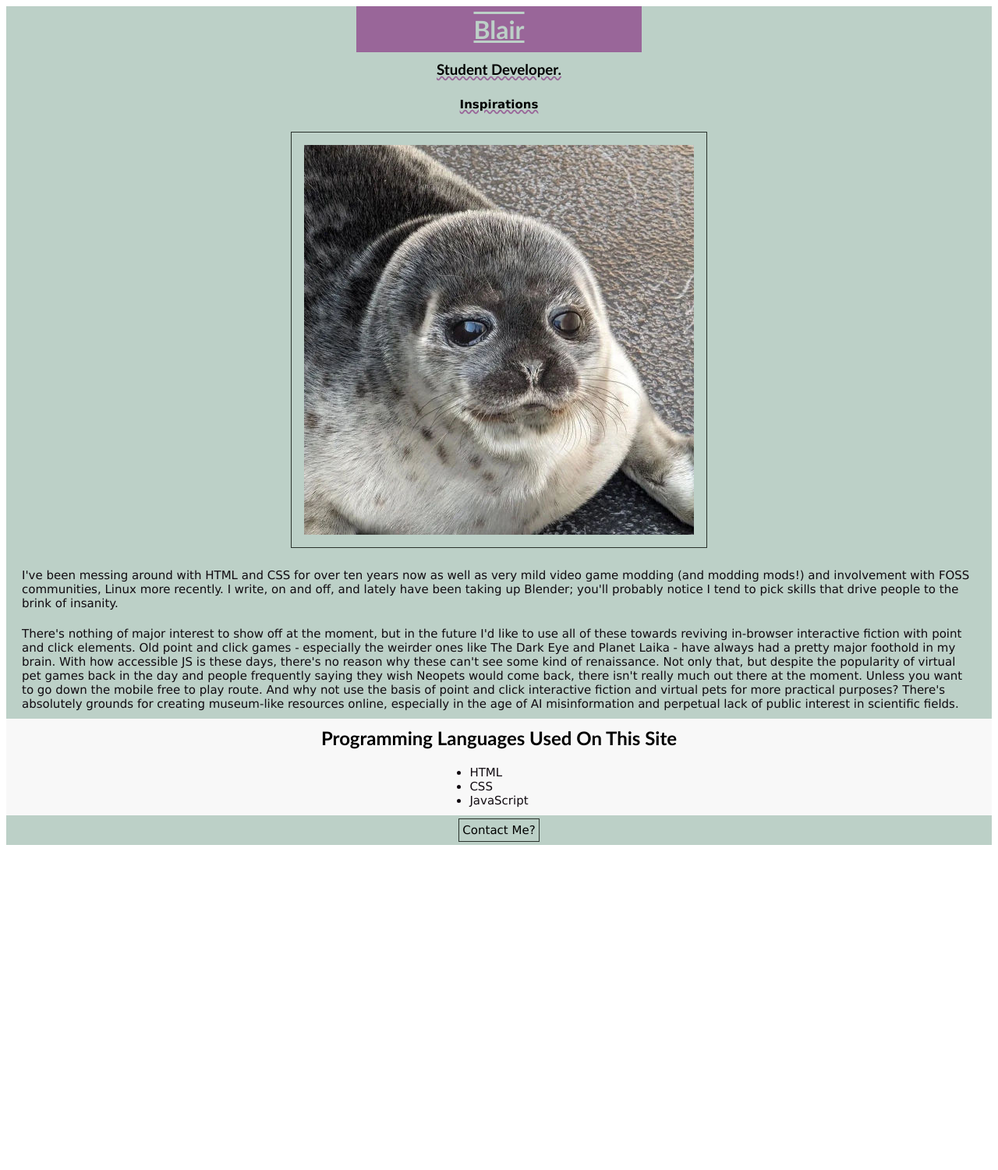
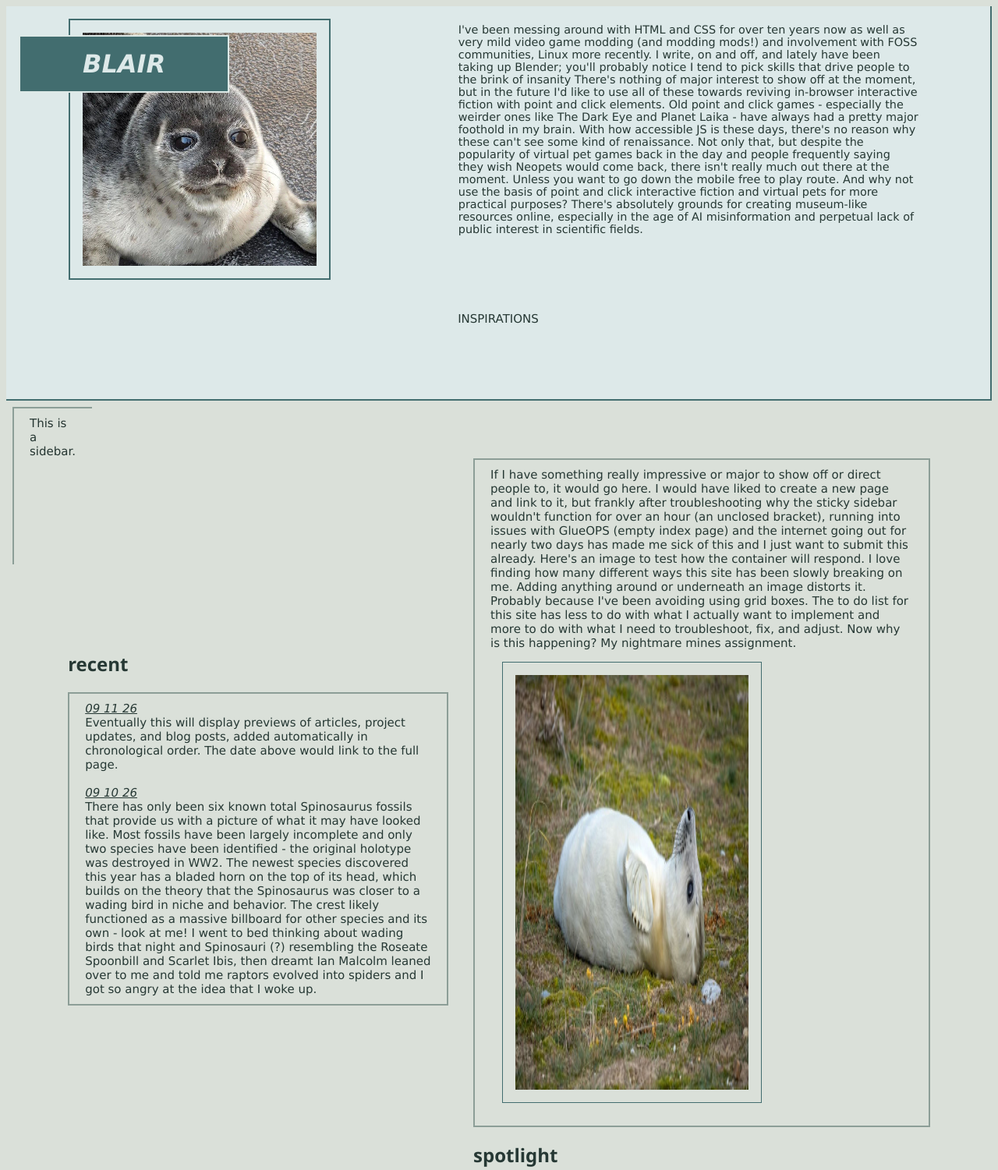
Before and after one commit to iremembergreen/COSC1350, a plain HTML site: page index.html in a window 1280 px wide. Shown: the top 1501 px of the page at 78% size. Before the commit the page ends 1092 px from the top, so only its background shows below. Drawn offline with Linux system fonts and the light colour scheme.

Commit message:
add css styling rules

```diff
--- a/index.html
+++ b/index.html
@@ -9,32 +9,45 @@
 <body>
     <header>
     <div class="heading">
-     <h1>Blair</h1>
-   <h3>Student Developer.</h3>
-   <h3><a href ="inspiration.html">Inspirations</a></h3>
     <img
-    src="images/icon_yupface.png"
+    src="images\yup_face.png"
     alt="A grey and white ringed seal is lying on the ground with the impression of unfocused eyes and a pleasant smile."
-    width="500"
-    height="500" />
-    <p>I've been messing around with HTML and CSS for over ten years now as well as very mild video game modding (and modding mods!) and involvement with FOSS communities, Linux more recently. I write, on and off, and lately have been taking up Blender; you'll probably notice I tend to pick skills that drive people to the brink of insanity.</p>
-
-    <p>There's nothing of major interest to show off at the moment, but in the future I'd like to use all of these towards reviving in-browser interactive fiction with point and click elements. Old point and click games - especially the weirder ones like The Dark Eye and Planet Laika - have always had a pretty major foothold in my brain. With how accessible JS is these days, there's no reason why these can't see some kind of renaissance. Not only that, but despite the popularity of virtual pet games back in the day and people frequently saying they wish Neopets would come back, there isn't really much out there at the moment. Unless you want to go down the mobile free to play route. And why not use the basis of point and click interactive fiction and virtual pets for more practical purposes? There's absolutely grounds for creating museum-like resources online, especially in the age of AI misinformation and perpetual lack of public interest in scientific fields.</p>
+    width="300"
+    height="299" />
+     <h1 id="name">BLAIR</h1>
+    <p>I've been messing around with HTML and CSS for over ten years now as well as very mild video game modding (and modding mods!) and involvement with FOSS communities, Linux more recently. I write, on and off, and lately have been taking up Blender; you'll probably notice I tend to pick skills that drive people to the brink of insanity There's nothing of major interest to show off at the moment, but in the future I'd like to use all of these towards reviving in-browser interactive fiction with point and click elements. Old point and click games - especially the weirder ones like The Dark Eye and Planet Laika - have always had a pretty major foothold in my brain. With how accessible JS is these days, there's no reason why these can't see some kind of renaissance. Not only that, but despite the popularity of virtual pet games back in the day and people frequently saying they wish Neopets would come back, there isn't really much out there at the moment. Unless you want to go down the mobile free to play route. And why not use the basis of point and click interactive fiction and virtual pets for more practical purposes? There's absolutely grounds for creating museum-like resources online, especially in the age of AI misinformation and perpetual lack of public interest in scientific fields.</p>
+    <a href ="inspiration.html">INSPIRATIONS</a>
     </header>
     </div>
 
-<div class="main"
+<div class="sidebar">
+    <p>This is a sidebar.</p>
+</div>
+
 <main>
-    <h2>Programming Languages Used On This Site</h2>
-    <ul>
-        <li>HTML</li>
-        <li>CSS</li>
-        <li>JavaScript</li>
-    </ul>
-</div>
+    <div class="landing">
+        <div>
+            <h2>recent</h2>
+            <p><span>09 11 26</span>
+                <br>
+                Eventually this will display previews of articles, project updates, and blog posts, added automatically in chronological order. The date above would link to the full page.
+                <br><br>
+                <span>09 10 26</span>
+                <br>
+                There has only been six known total Spinosaurus fossils that provide us with a picture of what it may have looked like. Most fossils have been largely incomplete and only two species have been identified - the original holotype was destroyed in WW2. The newest species discovered this year has a bladed horn on the top of its head, which builds on the theory that the Spinosaurus was closer to a wading bird in niche and behavior. The crest likely functioned as a massive billboard for other species and its own - look at me! I went to bed thinking about wading birds that night and Spinosauri (?) resembling the Roseate Spoonbill and Scarlet Ibis, then dreamt Ian Malcolm leaned over to me and told me raptors evolved into spiders and I got so angry at the idea that I woke up.</p></div>
+        <div>
+            <p>If I have something really impressive or major to show off or direct people to, it would go here. I would have liked to create a new page and link to it, but frankly after troubleshooting why the sticky sidebar wouldn't function for over an hour (an unclosed bracket), running into issues with GlueOPS (empty index page) and the internet going out for nearly two days has made me sick of this and I just want to submit this already. Here's an image to test how the container will respond. I love finding how many different ways this site has been slowly breaking on me. Adding anything around or underneath an image distorts it. Probably because I've been avoiding using grid boxes. The to do list for this site has less to do with what I actually want to implement and more to do with what I need to troubleshoot, fix, and adjust. Now why is this happening? My nightmare mines assignment.
+            <img src="images\eraserhead_baby.png"
+            alt="A white seal pup lying on its back. The figure resembles eraser head baby."
+            height="532"
+            width="299">
+            </p>
+            <h2>spotlight</h2>
+        </div>
+    </div>
 </main>
 
-<div class="footing"
+<div class="footing">
 <footer>
     <p><a href="mailto:blairhuxtable@westernwyoming.edu">Contact Me?</a></p>
 </footer>
--- a/style.css
+++ b/style.css
@@ -1,68 +1,211 @@
-/* General Layout */
+/* TODO
+[ ] fix overlap on .heading h1 and p when the window shrinks
+[ ] change the landing page from flex to grid
+[ ] apply an overflow function to the landing page (after grids have been implemented)
+[ ] figure out why the heading links won't cooperate
+[ ] correct landing page image alignment
+[ ] layer landing page text in between border ---like this---
+[ ] favicon
+[ ] figure out why figures break images in the landing page*/
+
+/* general */
+
+body {
+  background-color: #dae0d9;
+}
+
+img {
+  padding: 2px;
+  border: 1px;
+  margin: 15px;
+  border: solid 2px #426d6f;
+  padding: 1rem;
+}
+
+p, ul {
+  margin: 0;
+  font-family: 'Lucida Sans', 'Lucida Sans Regular', 'Lucida Grande', 'Lucida Sans Unicode', Geneva, Verdana, sans-serif;
+  padding: 10px 20px;
+  font-size: 15px;
+  color: #253531;
+}
+
+span {
+  font-family: 'Lucida Sans', 'Lucida Sans Regular', 'Lucida Grande', 'Lucida Sans Unicode', Geneva, Verdana, sans-serif;
+  font-style: oblique;
+  text-decoration: underline;
+}
+
+/* heading */
 
 .heading {
   display: flex;
-  flex-direction: column;
+  flex-direction: row;
+  justify-content: flex-start;
+  align-items: flex-start;
+  flex-wrap: wrap;
+  flex-shrink: 3;
+  align-content: flex-start;
+  background-color: #dde9e9;
+  gap: 25px;
+  margin: 0 auto;
+  padding: 1em 1em;
+  border-bottom: solid 2px #426d6f;
+  border-right: solid 2px #426d6f;
+}
+
+.heading h1 {
+  position: absolute;
+  z-index: 1;
+  padding: 1rem 5rem;
+  font-family: Verdana, Geneva, Tahoma, sans-serif;
+  font-style: oblique;
+  background-color: #426d6f;
+  color: #dde9e9;
+  border: solid 2px #dde9e7;
+}
+
+.heading img {
+  position: relative;
+  justify-content: flex-start;
+  align-items: flex-start;
+  align-content: flex-start;
+  margin: 0 auto;
+  padding: 1em 1em;
+}
+
+.heading p {
+  box-sizing: border-box;
+  position: relative;
+  z-index: 1;
+  justify-content: flex-start;
+  align-self: flex-start;
+  width: 50%;
+  margin: 0 auto;
+  padding: .5% 1% .5% 1%;
+  font-size: .9rem;
+  color: #263834;
+}
+
+.heading a {
+  position: relative;
+  z-index: 1;
+  margin: 0 auto 5%;
+  padding: 1rem 5rem;
+  font-size: 1em;
+  font-family: Verdana, Geneva, Tahoma, sans-serif;
+  color: #426d6f;
+}
+
+/* sidebar */
+
+.sidebar {
+  z-index: 20;
+  position: sticky;
+  top: 0px;
+  left: 0px;
+  align-self: auto;
+  margin: .5em .5em;
+  font-size: 1em;
+  width: 100px;
+  height: 200px;
+  flex-wrap: wrap;
+  flex-shrink: 3;
+  border-top: solid 2px #8c9e97;
+  border-left: solid 2px #8c9e97;
+  color: #263834;
+}
+
+/* landing page */
+
+.landing {
+  display: flex;
+  flex-direction: row;
+  align-items: center;
+  justify-content: center;
+  gap: 2em;
+  width: 90%;
+  height: 90%;
+  margin: -10em 5% 5%;
+  box-sizing: border-box;
+  flex-shrink: 3;
+  padding: 1rem;
+  overflow-y: scroll;
+}
+
+.landing p, ul {
+  position: relative;
+  margin: 0;
+  font-family: 'Lucida Sans', 'Lucida Sans Regular', 'Lucida Grande', 'Lucida Sans Unicode', Geneva, Verdana, sans-serif;
+  padding: 10px 20px;
+  font-size: 15px;
+  border: 2px solid #8c9e97;
+  color: #263834;
+}
+
+.landing h2 {
+  position: relative;
+  font-family: 'Segoe UI', Tahoma, Geneva, Verdana, sans-serif;
+  color: #263834;
+}
+
+.landing img {
+  justify-self: flex-start;
+  padding: 2px;
+  border: 1px;
+  margin: 15px;
+  border: solid 1px #426d6f;
+  padding: 1rem;
+}
+
+/* footing */
+
+.footing {
+  display: flex;
+  position: relative;
+  flex-direction: row;
+  flex-grow: 5;
   justify-content: center;
   align-items: center;
-  gap: 1px;
-  background-color: rgb(188, 208, 199);
+  gap: 1rem;
+  background-color: #dde9e9;
+  padding: .2em;
+  border-top: solid 2px #426d6f;
+  border-left: solid 2px #426d6f;
 }
+
+.footing a {
+  font-family: 'Segoe UI', Tahoma, Geneva, Verdana, sans-serif;
+  font-size: 15px;
+  color: #263834;
+  border: 1px solid #426d6f;
+  padding: .3rem;
+}
+
+.footing a:hover {
+  color: #728984;
+  text-decoration: underline;
+}
+
+/* main content */
 
 .main {
   display: flex;
   flex-direction: column;
   justify-content: center;
   align-items: center;
-  gap: 1px;
-  background-color: rgb(248, 248, 248);
+  width: 90%;
+  height: 90%;
+  margin: -10em 5% 5%;
+  box-sizing: content-box;
+  flex-wrap: wrap;
+  flex-shrink: 3;
 }
 
-.footing {
-  display: flex;
-  flex-direction: row;
-  flex-grow: 5;
-  justify-content: center;
-  align-items: center;
-  gap: 1rem;
-  background-color: rgb(188, 208, 199);
-}
-
-/* Heading Elements */
-
-.heading h1 {
-  margin: 0;
-  padding-top: 10px;
-  padding-bottom: 10px;
-  padding-left: 150px;
-  padding-right: 150px;
-  font-family:'Gill Sans', 'Gill Sans MT', Calibri, 'Trebuchet MS', sans-serif;
-  background-color: rgb(153 102 153);
-  color: rgb(188, 208, 199);
-  text-decoration: underline overline rgb(188, 208, 199);
-}
-
-h2 {
-  margin: 0;
-  padding: 10px;
-  font-family: 'Gill Sans', 'Gill Sans MT', Calibri, 'Trebuchet MS', sans-serif;
-}
-
-h3 {
-  margin: 0;
-  padding: 10px;
-  font-family: 'Gill Sans', 'Gill Sans MT', Calibri, 'Trebuchet MS', sans-serif;
-  text-decoration:  rgb(153 102 153) wavy underline;
-}
-
-/* Text Elements */
-
-p, ul {
-  margin: 0;
-  font-family: 'Lucida Sans', 'Lucida Sans Regular', 'Lucida Grande', 'Lucida Sans Unicode', Geneva, Verdana, sans-serif;
-  padding: 10px 20px;
-  font-size: 15px;
-  color: rgb(16, 10, 16);
+.main h2 {
+  position: relative;
+  font-family: Verdana, Geneva, Tahoma, sans-serif;
+  color: #426d6f;
 }
 
 figure, figcaption {
@@ -76,40 +219,14 @@ figure, figcaption {
   gap: .3px;
 }
 
-/* Link Elements */
-
 a:link {
   font-family: 'Lucida Sans', 'Lucida Sans Regular', 'Lucida Grande', 'Lucida Sans Unicode', Geneva, Verdana, sans-serif;
   font-size: 15px;
   text-decoration: none;
-  color: rgb(0, 0, 0);
+  color: #263834;
 }
 
 a:hover {
-  color: rgb(105, 75, 105);
+  color: #728984;
   text-decoration: underline;
 }
-
-.footing a {
-  font-family: 'Lucida Sans', 'Lucida Sans Regular', 'Lucida Grande', 'Lucida Sans Unicode', Geneva, Verdana, sans-serif;
-  font-size: 15px;
-  color: rgb(0, 0, 0);
-  border: 1px solid rgb(41, 49, 43);
-  padding: .3rem;
-
-}
-
-.footing a:hover {
-  color: rgb(105, 75, 105);
-  text-decoration: underline;
-}
-
-/* Images */
-
-img {
-  padding: 2px;
-  border: 1px;
-  margin: 15px;
-  border: 1px solid rgb(41, 49, 43);
-  padding: 1rem;
-}
```
Also changed, not shown: inspiration.html (+12 -9 lines), images/bald_baby.png (added), images/eraserhead_baby.png (added), images/icon_yupface.png (deleted), images/yup_face.png (added).
